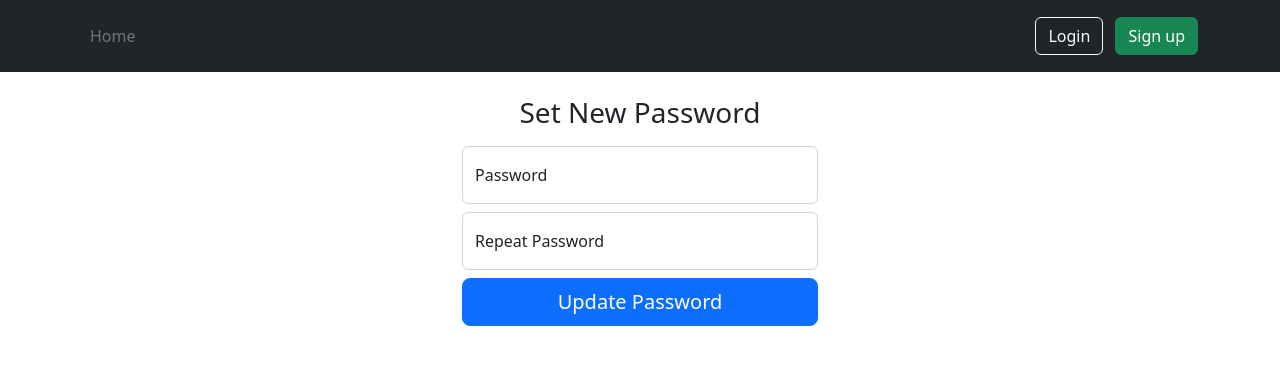
After one commit to alpertoruun/VotingAppwithDockerandAWS, a Flask app: template src/templates/accounts/reset_password.html in a window 1280 px wide. The commit adds this page. Shown: the top 365 px of the page. Run offline with Flask 2, Linux system fonts and the light colour scheme; the template is opened without the code that fills it: values that come from a table or form of the project are taken from there, others are empty; parts of the project's set-up code (start-up, migrations or seed data) failed here and were passed over.

Commit message:
feat: adds to change the password

```diff
--- a/src/templates/accounts/login.html
+++ b/src/templates/accounts/login.html
@@ -34,7 +34,7 @@
         </div>
         <button class="w-100 btn btn-lg btn-primary" type="submit">Sign in</button>
         <p class="text-center mt-3">New User? <a href="{{ url_for('accounts.register') }}">Register now</a></p>
-        <p class="text-center mt-3">Forgot your password? <a href="{{ url_for('accounts.reset_password_request') }}">Register now</a></p>
+        <p class="text-center mt-3">Forgot your password? <a href="{{ url_for('accounts.reset_password_request') }}">Reset now</a></p>
       </form>
     </main>
   </div>
--- /dev/null
+++ b/src/templates/accounts/reset_password.html
@@ -0,0 +1,42 @@
+{% extends "_base.html" %}
+
+{% block content %}
+
+<div class="row">
+  <div class="col-md-4"></div>
+  <div class="col-md-4">
+    <main class="form-signin w-100 m-auto">
+      <form role="form" method="post" action="">
+        {{ form.csrf_token }}
+        <h1 class="h3 mb-3 fw-normal text-center">Set New Password</h1>
+
+        <div class="form-floating">
+          {{ form.password(placeholder="New Password", class="form-control mb-2") }}
+          {{ form.password.label }}
+            {% if form.password.errors %}
+              {% for error in form.password.errors %}
+              <div class="alert alert-danger" role="alert">
+                {{ error }}
+              </div>
+              {% endfor %}
+            {% endif %}
+        </div>
+        <div class="form-floating">
+          {{ form.confirm(placeholder="Confirm Password", class="form-control mb-2") }}
+          {{ form.confirm.label }}
+            {% if form.confirm.errors %}
+              {% for error in form.confirm.errors %}
+                <div class="alert alert-danger" role="alert">
+                  {{ error }}
+              </div>
+              {% endfor %}
+            {% endif %}
+        </div>
+        <button class="w-100 btn btn-lg btn-primary" type="submit">Update Password</button>
+      </form>
+    </main>
+  </div>
+  <div class="col-md-4"></div>
+</div>
+
+{% endblock %}
--- a/src/utils/email_utils.py
+++ b/src/utils/email_utils.py
@@ -10,7 +10,7 @@ def send_email(subject, recipient, body):
 def send_reset_email(user, token):
     mail = app.extensions.get('mail')
     msg = Message('Password Reset Request', sender=app.config['MAIL_USERNAME'], recipients=[user.email])
-    reset_url = url_for('accounts.reset_password_request', token=token, _external=True)
+    reset_url = url_for('accounts.reset_password', token=token, _external=True)
     msg.body = f"""To reset your password, visit the following link:
 {reset_url}
 
```
Also changed, not shown: src/accounts/views.py (+28 -3 lines), src/utils/password_token_utils.py (+12 -8 lines).
